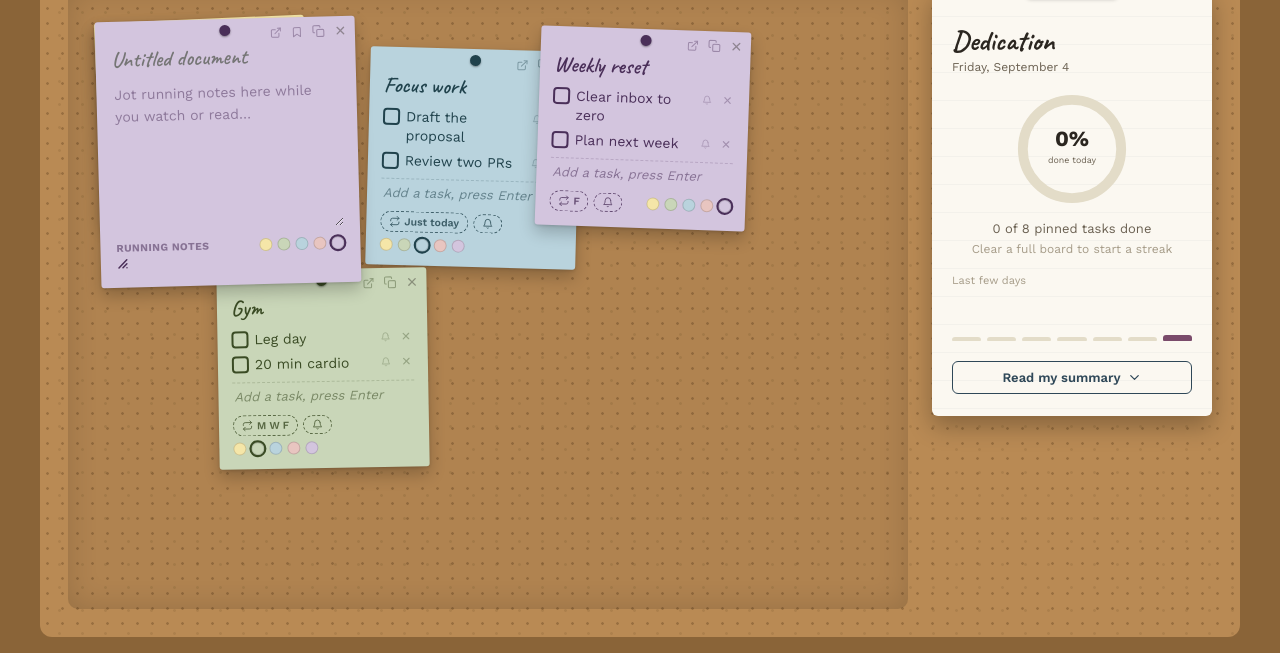
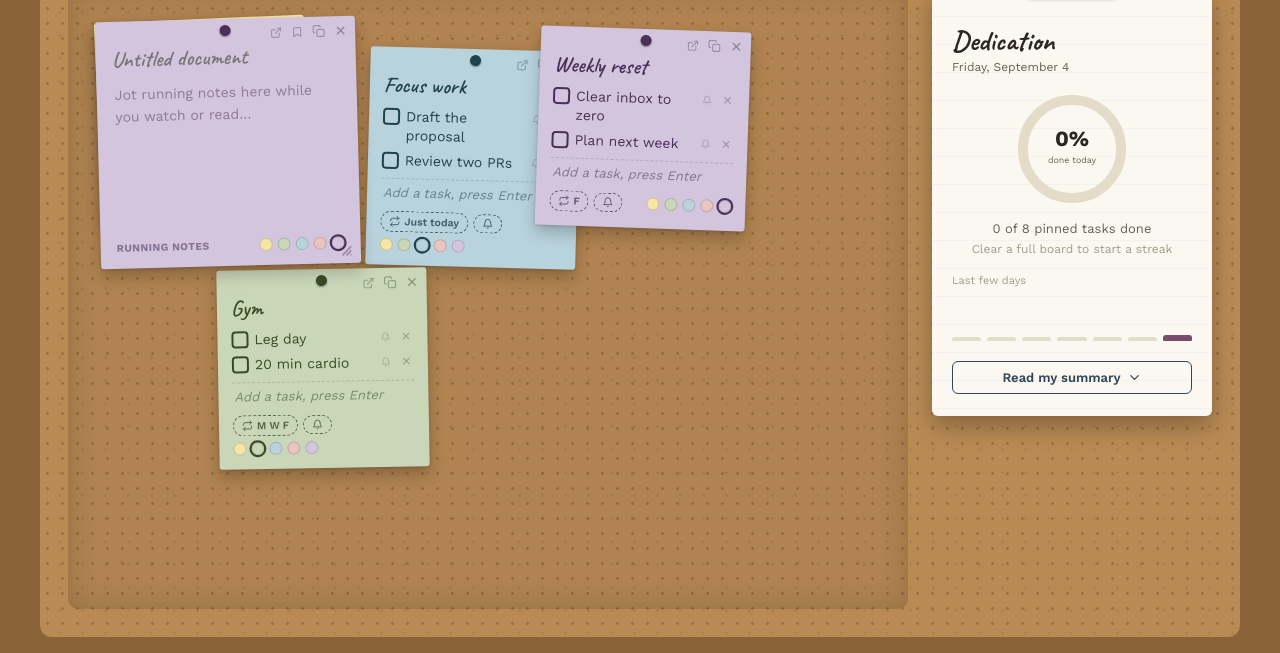
Before and after one commit to Anish-RS/Focus-Board, a plain HTML site: page index.html in a window 1280 px wide. Both pictures are taken after a click on the button "New document". Shown: the part 165-818 px from the top of the page. Drawn offline with nearby package versions, Linux system fonts and the light colour scheme; no server answers.

Commit message:
Update styles.css

```diff
--- a/styles.css
+++ b/styles.css
@@ -322,6 +322,12 @@ body {
   touch-action: none;
   box-sizing: border-box;
   background-image: repeating-linear-gradient(to bottom, transparent 0px, transparent 25px, rgba(0,0,0,0.06) 26px);
+  display: flex;
+  flex-direction: column;
+}
+.stb-doc.is-resizing {
+  cursor: default;
+  user-select: none;
 }
 .stb-doc.is-dragging {
   cursor: grabbing;
@@ -330,10 +336,10 @@ body {
 }
 .stb-doc-text {
   display: block;
-  width: 228px;
-  min-width: 150px;
+  width: 100%;
+  flex: 1 1 auto;
   min-height: 150px;
-  resize: both;
+  resize: none;
   overflow: hidden;
   border: none;
   background: transparent;
@@ -353,6 +359,22 @@ body {
   text-transform: uppercase;
   letter-spacing: 0.04em;
 }
+.stb-doc-resize-handle {
+  position: absolute;
+  right: 4px;
+  bottom: 2px;
+  width: 22px;
+  height: 22px;
+  display: flex;
+  align-items: flex-end;
+  justify-content: flex-end;
+  padding: 4px;
+  box-sizing: border-box;
+  cursor: nwse-resize;
+  touch-action: none;
+  opacity: 0.45;
+}
+.stb-doc-resize-handle:hover { opacity: 0.9; }
 .stb-pin {
   position: absolute;
   top: 6px;
```
